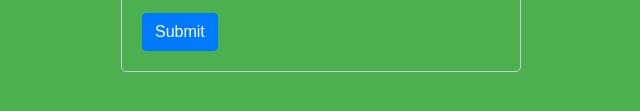
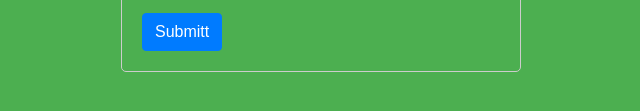
Before and after one commit to likithkumarem86181/intrainzmajorproject, a plain HTML site: page index.html in a window 1280 px wide. Shown: the part 631-742 px from the top of the page, 319-959 px from the left. Drawn offline with nearby package versions, Linux system fonts and the light colour scheme.

Commit message:
just tried

```diff
--- a/index.html
+++ b/index.html
@@ -36,7 +36,7 @@
                 <input type="password" class="form-control" id="confirmPassword" name="confirmPassword" required>
             </div>
 
-            <button type="submit" class="btn btn-primary">Submit</button>
+            <button type="submit" class="btn btn-primary">Submitt</button>
         </form>
     </div>
 
```
Also changed, not shown: ind.html (added).
